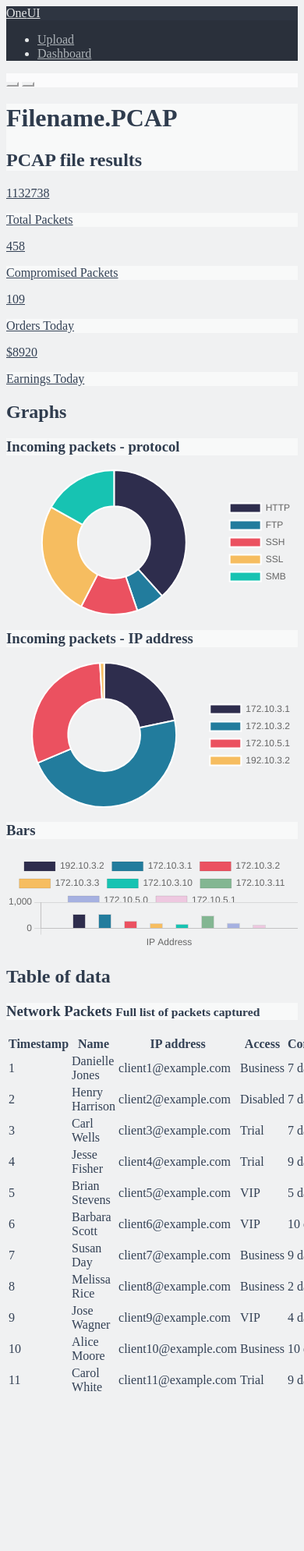
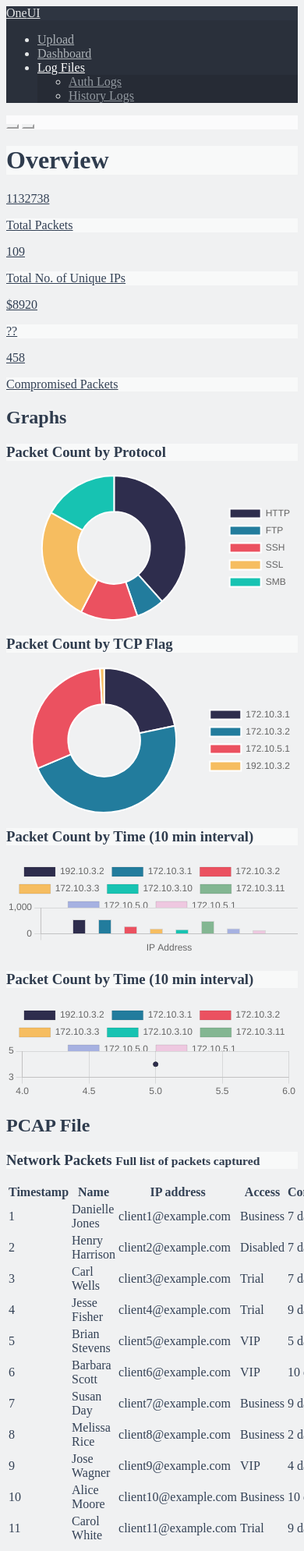
Before and after one commit to stud3nt101/ICT3204_Security_Analytics, a Flask app: page /dashboard in a window 390 px wide; the page is wider, and only the part inside the window is pictured. Shown: that part at 78% size. Before the commit the page ends 1784 px from the top of that part, so only its background shows below. Run offline with Flask 2, Linux system fonts and the light colour scheme; some libraries are stand-ins or nearby versions.

Commit message:
add logs

```diff
--- a/app/app.py
+++ b/app/app.py
@@ -1,6 +1,8 @@
 import json
 
-from flask import Flask, render_template, redirect
+import logs
+
+from flask import Flask, render_template, redirect, jsonify
 
 app = Flask(__name__)
 
@@ -18,6 +20,19 @@ def dashboard():
     return render_template('dashboard.html', ip=test_ip)
 
 
+@app.route('/authlog')
+def authlog():
+    # Change file
+    log_data, col = logs.authlog("./Logs/webserver_auth.log")
+    return render_template('auth_logs.html', col=col, logdata=log_data)
+
+
+@app.route('/histlog')
+def histlog():
+    log_data, col = logs.histlog(".\Logs\webserver_history_with_TS.log")
+    return render_template('hist_logs.html', col=col, logdata=log_data)
+
+
 # Route for upload page
 @app.route('/upload')
 def upload():
--- /dev/null
+++ b/app/static/js/bubblechart.js
@@ -0,0 +1,42 @@
+var dom = document.getElementById("bubblechart");
+var myChart = new Chart(dom, {
+    type: 'bubble',
+    data: {
+        datasets: [{
+            label: '192.10.3.2',
+            data: [{x: 5, y: 4, r: 3}],
+            backgroundColor: "#2E2D4D"
+        }, {
+            label: '172.10.3.1',
+            data: [{x: 5, y: 4, r: 3}],
+            backgroundColor: '#227C9D'
+        }, {
+            label: '172.10.3.2',
+            data: [{x: 5, y: 4, r: 3}],
+            backgroundColor: '#EB5160'
+        }, {
+            label: '172.10.3.3',
+            data: [{x: 5, y: 4, r: 3}],
+            backgroundColor: '#F6BD60'
+        }, {
+            label: '172.10.3.10',
+            data: [{x: 5, y: 4, r: 3}],
+            backgroundColor: '#17C3B2'
+        }, {
+            label: '172.10.3.11',
+            data: [{x: 5, y: 4, r: 3}],
+            backgroundColor: '#83B692'
+        }, {
+            label: '172.10.5.0',
+            data: [{x: 5, y: 4, r: 3}],
+            backgroundColor: '#A6B1E1'
+        }, {
+            label: '172.10.5.1',
+            data: [{x: 5, y: 4, r: 3}],
+            backgroundColor: '#EEC8E0'
+        }],
+    },
+    options: {
+        aspectRatio: 3,
+    }
+})
--- a/app/templates/base.html
+++ b/app/templates/base.html
@@ -74,6 +74,23 @@
                                     <span class="nav-main-link-name">Dashboard</span>
                                 </a>
                             </li>
+                            <li class="nav-main-item open">
+                                <a class="nav-main-link nav-main-link-submenu" data-toggle="submenu" aria-haspopup="true" aria-expanded="true" href="#">
+                                  <i class="nav-main-link-icon si si-grid"></i>
+                                  <span class="nav-main-link-name">Log Files</span>
+                                </a>
+                                <ul class="nav-main-submenu">
+                                    <li class="nav-main-item">
+                                        <a class="nav-main-link" href="{{ url_for('authlog') }}">
+                                            <span class="nav-main-link-name">Auth Logs</span>
+                                        </a>
+                                    </li>
+                                    <li class="nav-main-item">
+                                        <a class="nav-main-link" href="{{ url_for('histlog') }}">
+                                            <span class="nav-main-link-name">History Logs</span>
+                                        </a>
+                                    </li>
+                                </ul>
                         </ul>
                     </div>
                     <!-- END Side Navigation -->
--- a/app/templates/dashboard.html
+++ b/app/templates/dashboard.html
@@ -5,7 +5,7 @@
 {% block additional_css %}
 <!-- Stylesheets -->
     <!-- Page JS Plugins CSS -->
-    <link rel="stylesheet" href="{{ url_for('static', filename='css/bootstrap5.min.css') }}">
+    <link rel="stylesheet" href="{{ url_for('static', filename='css/dataTables.bootstrap5.min.css') }}">
     <link rel="stylesheet" href="{{ url_for('static', filename='css/buttons.bootstrap5.min.css') }}">
 {% endblock additional_css %}
 
@@ -22,8 +22,7 @@
         <div class="content content-full">
             <div class="d-flex flex-column flex-sm-row justify-content-sm-between align-items-sm-center py-2">
                 <div class="flex-grow-1">
-                    <h1 class="h3 fw-bold mb-2">Filename.PCAP</h1>
-                    <h2 class="fs-base lh-base fw-medium text-muted mb-0">PCAP file results</h2>
+                    <h1 class="h3 fw-bold mb-2">Overview</h1>
                 </div>
             </div>
         </div>
@@ -32,7 +31,6 @@
 
     <!-- Page Content -->
     <div class="content">
-
         <!-- Quick Overview -->
           <div class="row">
             <div class="col-6 col-lg-3">
@@ -50,23 +48,11 @@
             <div class="col-6 col-lg-3">
               <a class="block block-rounded block-link-shadow text-center" href="javascript:void(0)">
                 <div class="block-content block-content-full">
-                  <div class="fs-2 fw-semibold text-danger">458</div>
-                </div>
-                <div class="block-content py-2 bg-body-light">
-                  <p class="fw-medium fs-sm text-muted mb-0">
-                    Compromised Packets
-                  </p>
-                </div>
-              </a>
-            </div>
-            <div class="col-6 col-lg-3">
-              <a class="block block-rounded block-link-shadow text-center" href="javascript:void(0)">
-                <div class="block-content block-content-full">
                   <div class="fs-2 fw-semibold text-dark">109</div>
                 </div>
                 <div class="block-content py-2 bg-body-light">
                   <p class="fw-medium fs-sm text-muted mb-0">
-                    Orders Today
+                    Total No. of Unique IPs
                   </p>
                 </div>
               </a>
@@ -78,7 +64,19 @@
                 </div>
                 <div class="block-content py-2 bg-body-light">
                   <p class="fw-medium fs-sm text-muted mb-0">
-                    Earnings Today
+                    ??
+                  </p>
+                </div>
+              </a>
+            </div>
+              <div class="col-6 col-lg-3">
+              <a class="block block-rounded block-link-shadow text-center" href="javascript:void(0)">
+                <div class="block-content block-content-full">
+                  <div class="fs-2 fw-semibold text-danger">458</div>
+                </div>
+                <div class="block-content py-2 bg-body-light">
+                  <p class="fw-medium fs-sm text-muted mb-0">
+                    Compromised Packets
                   </p>
                 </div>
               </a>
@@ -94,7 +92,7 @@
                 <!-- Pie Chart -->
                 <div class="block block-rounded">
                     <div class="block-header block-header-default">
-                        <h3 class="block-title">Incoming packets - protocol</h3>
+                        <h3 class="block-title">Packet Count by Protocol</h3>
                     </div>
                     <div class="block-content block-content-full text-center">
                         <div class="px-xl-7">
@@ -109,7 +107,7 @@
                 <!-- Donut Chart -->
                 <div class="block block-rounded">
                     <div class="block-header block-header-default">
-                        <h3 class="block-title">Incoming packets - IP address</h3>
+                        <h3 class="block-title">Packet Count by TCP Flag</h3>
                     </div>
                     <div class="block-content block-content-full text-center">
                         <div class="px-xl-7">
@@ -124,7 +122,7 @@
                 <!-- Bars Chart -->
                 <div class="block block-rounded">
                       <div class="block-header block-header-default">
-                          <h3 class="block-title">Bars</h3>
+                          <h3 class="block-title">Packet Count by Time (10 min interval)</h3>
                       </div>
                       <div class="block-content block-content-full text-center">
                           <div class="py-1">
@@ -135,10 +133,25 @@
                 </div>
                 <!-- END Bars Chart -->
             </div>
+            <div class="col-xl-12">
+                <!-- Bubble Chart -->
+                <div class="block block-rounded">
+                      <div class="block-header block-header-default">
+                          <h3 class="block-title">Packet Count by Time (10 min interval)</h3>
+                      </div>
+                      <div class="block-content block-content-full text-center">
+                          <div class="py-1">
+                              <!-- Bars Chart Container -->
+                              <canvas id="bubblechart"></canvas>
+                          </div>
+                      </div>
+                </div>
+                <!-- END Bubble Chart -->
+            </div>
         </div>
         <!-- END Chart.js Charts -->
 
-        <h2 class="content-heading">Table of data</h2>
+        <h2 class="content-heading">PCAP File</h2>
 
         <!-- Dynamic Table Simple -->
         <div class="block block-rounded">
@@ -329,5 +342,6 @@
     <script src="{{ url_for('static', filename='js/donut1.js') }}"></script>
     <script src="{{ url_for('static', filename='js/donut2.js') }}"></script>
     <script src="{{ url_for('static', filename='js/barchart.js') }}"></script>
+    <script src="{{ url_for('static', filename='js/bubblechart.js') }}"></script>
 
 {% endblock additional_js %}
```
Also changed, not shown: app/logs.py (added, +73 -0 lines), app/templates/auth_logs.html (added, +68 -0 lines), app/templates/hist_logs.html (added, +69 -0 lines), 1 other file.
